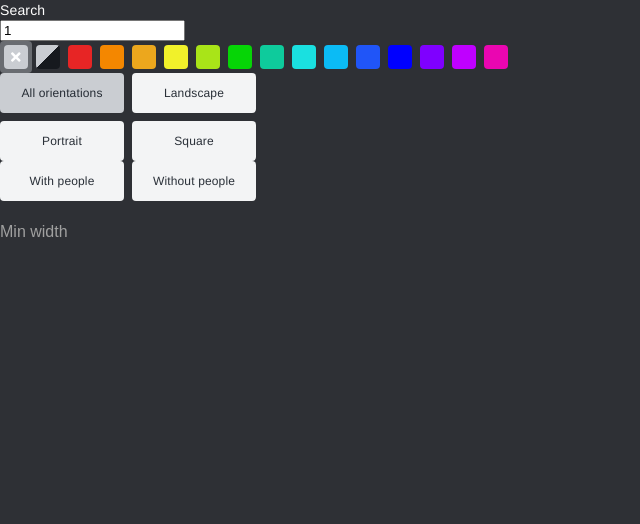
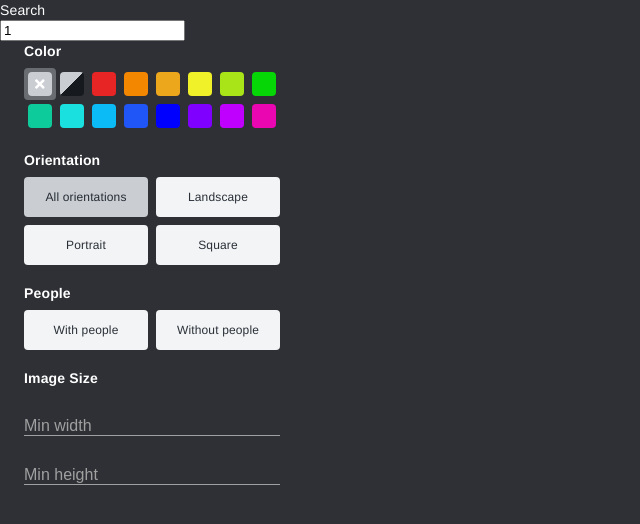
Before and after one commit to aar10n/ImageRepository, a React (Create React App) app in the folder client/: page /search/1 in a window 1280 px wide. Shown: the top 524 px of the page, without its empty margins (0-640 px from the left). Built offline with nearby package versions, Linux system fonts and the light colour scheme.

Commit message:
Organized filters in FilterPanel component & fixed re-render bug

```diff
--- a/client/src/views/Search/ColorFilter.tsx
+++ b/client/src/views/Search/ColorFilter.tsx
@@ -2,8 +2,9 @@ import { createStyles, makeStyles } from '@material-ui/core/styles';
 import { useHistory } from 'react-router-dom';
 import classNames from 'classnames';
 import { FontAwesomeIcon } from '@fortawesome/react-fontawesome';
-import SearchService from 'core/SearchService';
+import { ChangeType } from 'views/Search/FilterPanel';
 import { tuple } from 'core/types';
+import { memo } from 'react';
 
 interface ColorOption {
   id: string;
@@ -16,6 +17,7 @@ interface Props {
   param: string;
   selected: string;
   colors: ColorOption[];
+  onChange: (type: ChangeType, param: string, value: string) => void;
 }
 
 const colorStyle = ({ value, background }: ColorOption) => ({
@@ -78,27 +80,15 @@ const useStyles = makeStyles(() =>
   })
 );
 
-export const ColorFilter = (props: Props) => {
-  const history = useHistory();
+export const ColorFilter = memo((props: Props) => {
   const classes = useStyles(props.colors ?? []);
-  const { param, colors, selected } = props;
+  const { param, colors, selected, onChange } = props;
 
   const handleSelect = (id: string) => {
     if (id === selected) return;
 
-    const {
-      location: { pathname, search },
-    } = history;
-    const url = pathname + search;
-
-    let updated: string;
-    if (id === 'default') {
-      updated = SearchService.removeParam(url, param);
-    } else {
-      updated = SearchService.updateParam(url, param, id);
-    }
-
-    history.replace(updated);
+    const type: ChangeType = id === 'default' ? 'remove' : 'update';
+    onChange(type, param, id);
   };
 
   return (
@@ -120,4 +110,4 @@ export const ColorFilter = (props: Props) => {
       ))}
     </div>
   );
-};
+});
--- a/client/src/views/Search/FilterPanel.tsx
+++ b/client/src/views/Search/FilterPanel.tsx
@@ -1,18 +1,164 @@
-import { useEffect, useState, useRef } from 'react';
+import { useCallback } from 'react';
 import { createStyles, makeStyles } from '@material-ui/core/styles';
-import { SearchOptions } from 'core/SearchService';
+import SearchService, { SearchOptions } from 'core/SearchService';
 import { useHistory } from 'react-router-dom';
+import { faFilter } from '@fortawesome/free-solid-svg-icons';
+import { library } from '@fortawesome/fontawesome-svg-core';
 
+import { ColorFilter } from 'views/Search/ColorFilter';
+import { OptionsFilter } from 'views/Search/OptionsFilter';
+import { NumberFilter } from 'views/Search/NumberFilter';
+
+export type ChangeType = 'update' | 'remove';
 interface Props {
   options: SearchOptions;
 }
 
-const useStyles = makeStyles(() => {});
+interface FilterProps {
+  name: string;
+  children: React.ReactNode;
+}
+
+library.add(faFilter);
+
+const orientations = [
+  { id: 'default', value: 'All orientations' },
+  { id: 'landscape', value: 'Landscape' },
+  { id: 'portrait', value: 'Portrait' },
+  { id: 'square', value: 'Square' },
+];
+
+const colors = [
+  {
+    id: 'default',
+    value: '#CACDD2',
+    icon: 'times',
+  },
+  {
+    id: 'grayscale',
+    value:
+      'linear-gradient(135deg, rgb(202, 205, 210) 0%,' +
+      'rgb(202, 205, 210) 49%, rgb(22, 25, 30) 50%,' +
+      'rgb(22, 25, 30) 100%)',
+    background: '#CACDD2',
+  },
+  { id: 'red', value: '#E72525' },
+  { id: 'orange', value: '#F48700' },
+  { id: 'amber', value: '#ECA71D' },
+  { id: 'yellow', value: '#F1F12A' },
+  { id: 'lime', value: '#A9E418' },
+  { id: 'green', value: '#06D506' },
+  { id: 'teal', value: '#0ECB9C' },
+  { id: 'turquoise', value: '#1AE0E0' },
+  { id: 'aqua', value: '#0BBBF5' },
+  { id: 'azure', value: '#2055F8' },
+  { id: 'blue', value: '#0000FF' },
+  { id: 'purple', value: '#7F00FF' },
+  { id: 'orchid', value: '#BF00FF' },
+  { id: 'magenta', value: '#EA06B1' },
+];
+
+const people = [
+  { id: 'true', value: 'With people' },
+  { id: 'false', value: 'Without people' },
+];
+
+const useStyles = makeStyles(() =>
+  createStyles({
+    container: {
+      width: '280px',
+      display: 'flex',
+      flexDirection: 'column',
+    },
+    filter: {
+      marginLeft: '24px',
+      marginBottom: '18px',
+    },
+    filterLabel: {
+      fontWeight: 'bold',
+      marginBottom: '7px',
+    },
+  })
+);
+
+const Filter = (props: FilterProps) => {
+  const { name, children } = props;
+  const classes = useStyles();
+  return (
+    <div className={classes.filter}>
+      <div className={classes.filterLabel}>{name}</div>
+      {children}
+    </div>
+  );
+};
 
 export const FilterPanel = (props: Props) => {
   const history = useHistory();
   const classes = useStyles();
   const { options } = props;
 
-  return <div></div>;
+  const handleChange = useCallback(
+    (type: ChangeType, param: string, value: any) => {
+      const { pathname, search } = history.location;
+      const url = pathname + search;
+
+      let updated: string;
+      if (type === 'remove') {
+        updated = SearchService.removeParam(url, param);
+      } else {
+        updated = SearchService.updateParam(url, param, value);
+      }
+
+      history.replace(updated);
+    },
+    [history]
+  );
+
+  return (
+    <div className={classes.container}>
+      <Filter name="Color">
+        <ColorFilter
+          param="color"
+          colors={colors}
+          selected={options.color ?? 'default'}
+          onChange={handleChange}
+        />
+      </Filter>
+      <Filter name="Orientation">
+        <OptionsFilter
+          param="orientation"
+          numPerRow={2}
+          options={orientations}
+          selected={options.orientation ?? 'default'}
+          onChange={handleChange}
+        />
+      </Filter>
+      <Filter name="People">
+        <OptionsFilter
+          param="people"
+          toggle
+          numPerRow={2}
+          options={people}
+          selected={String(options.people ?? '')}
+          onChange={handleChange}
+        />
+      </Filter>
+      <Filter name="Image Size">
+        <NumberFilter
+          param="min_width"
+          selected={options.min_width ?? 0}
+          label="Min width"
+          min={1}
+          onChange={handleChange}
+        />
+        <NumberFilter
+          param="min_height"
+          selected={options.min_height ?? 0}
+          label="Min height"
+          min={1}
+          onChange={handleChange}
+        />
+      </Filter>
+    </div>
+  );
 };
--- a/client/src/views/Search/NumberFilter.tsx
+++ b/client/src/views/Search/NumberFilter.tsx
@@ -1,7 +1,7 @@
-import { useState } from 'react';
+import { ChangeEvent, memo, useState } from 'react';
 import { createStyles, makeStyles } from '@material-ui/core/styles';
-import { useHistory } from 'react-router-dom';
-import SearchService from 'core/SearchService';
+import classNames from 'classnames';
+import { ChangeType } from 'views/Search/FilterPanel';
 
 interface Props {
   param: string;
@@ -9,6 +9,7 @@ interface Props {
   label: string;
   min?: number;
   max?: number;
+  onChange: (type: ChangeType, param: string, value: number) => void;
 }
 
 const useStyles = makeStyles(() =>
@@ -19,14 +20,17 @@ const useStyles = makeStyles(() =>
       flexDirection: 'column',
     },
     inputContainer: {
-      width: '20%',
-      paddingBottom: '24px',
+      paddingBottom: '8px',
       paddingTop: '4px',
-      minHeight: '65px',
     },
     label: {
       width: '100%',
       fontSize: '12px',
+      fontWeight: 'lighter',
+      color: '#2196f3',
+    },
+    labelNonempty: {
+      color: 'white',
     },
     input: {
       width: '100%',
@@ -36,6 +40,7 @@ const useStyles = makeStyles(() =>
       padding: '0px',
       fontSize: '16px',
       backgroundColor: '#2e3035',
+      borderBottom: '1px solid rgb(160,160,160)',
 
       '&::placeholder': {
         color: 'rgb(160,160,160)',
@@ -44,33 +49,29 @@ const useStyles = makeStyles(() =>
   })
 );
 
-export const NumberFilter = (props: Props) => {
-  const { param, selected, label, min, max } = props;
+export const NumberFilter = memo((props: Props) => {
+  const { param, selected, label, min, max, onChange } = props;
   const [number, setNumber] = useState(selected);
   const [focused, setFocused] = useState(false);
-  const history = useHistory();
   const classes = useStyles();
 
-  const handleSelect = (val: number) => {
-    setNumber(val);
-    const {
-      location: { pathname, search },
-    } = history;
-    const url = pathname + search;
+  const handleSelect = (event: ChangeEvent<HTMLInputElement>) => {
+    const value = Number(event.target.value);
+    setNumber(value);
 
-    let updated: string;
-    if (val === 0) {
-      updated = SearchService.removeParam(url, param);
-    } else {
-      updated = SearchService.updateParam(url, param, val);
-    }
-
-    history.replace(updated);
+    const type: ChangeType = value === 0 ? 'remove' : 'update';
+    onChange(type, param, value);
   };
 
   return (
     <div className={classes.container}>
-      <label className={classes.label} htmlFor={label}>
+      <label
+        className={classNames(
+          classes.label,
+          number === 0 ? '' : classes.labelNonempty
+        )}
+        htmlFor={label}
+      >
         {focused || number ? label : <div style={{ height: '17px' }} />}
       </label>
       <div className={classes.inputContainer}>
@@ -82,11 +83,11 @@ export const NumberFilter = (props: Props) => {
           min={min ?? ''}
           max={max ?? ''}
           value={number || ''}
-          onChange={event => handleSelect(Number(event.target.value))}
+          onChange={event => handleSelect(event)}
           onFocus={() => setFocused(true)}
           onBlur={() => setFocused(false)}
         />
       </div>
     </div>
   );
-};
+});
--- a/client/src/views/Search/OptionsFilter.tsx
+++ b/client/src/views/Search/OptionsFilter.tsx
@@ -1,8 +1,8 @@
 import { createStyles, makeStyles } from '@material-ui/core/styles';
-import { useHistory } from 'react-router-dom';
 import classNames from 'classnames';
+import { memo } from 'react';
 
-import SearchService from 'core/SearchService';
+import { ChangeType } from 'views/Search/FilterPanel';
 
 interface FilterOption {
   id: string;
@@ -15,12 +15,12 @@ interface Props {
   numPerRow: number;
   selected: string;
   toggle?: boolean;
+  onChange: (type: ChangeType, param: string, value: string) => void;
 }
 
 const useStyles = makeStyles(() =>
   createStyles({
     container: {
-      width: '20%',
       display: 'grid',
       gap: '8px',
       gridTemplateColumns: (props: Props) => `repeat(${props.numPerRow}, 1fr)`,
@@ -46,30 +46,16 @@ const useStyles = makeStyles(() =>
   })
 );
 
-export const OptionsFilter = (props: Props) => {
-  const history = useHistory();
-  const { param, options, selected, toggle } = props;
+export const OptionsFilter = memo((props: Props) => {
+  const { param, options, selected, toggle, onChange } = props;
   const classes = useStyles(props);
 
   const handleSelect = (id: string) => {
-    console.log(toggle);
-    if (id === selected && !toggle) {
-      return;
-    }
+    if (id === selected && !toggle) return;
 
-    const {
-      location: { pathname, search },
-    } = history;
-    const url = pathname + search;
-
-    let updated: string;
-    if (id === 'default' || (id === selected && toggle)) {
-      updated = SearchService.removeParam(url, param);
-    } else {
-      updated = SearchService.updateParam(url, param, id);
-    }
-
-    history.replace(updated);
+    const type: ChangeType =
+      id === 'default' || (id === selected && toggle) ? 'remove' : 'update';
+    onChange(type, param, id);
   };
 
   return (
@@ -88,4 +74,4 @@ export const OptionsFilter = (props: Props) => {
       ))}
     </div>
   );
-};
+});
--- a/client/src/views/Search/index.tsx
+++ b/client/src/views/Search/index.tsx
@@ -1,16 +1,29 @@
-import { ChangeEvent, KeyboardEvent, useMemo, useState } from 'react';
+import {
+  ChangeEvent,
+  KeyboardEvent,
+  useCallback,
+  useMemo,
+  useState,
+} from 'react';
 import { createStyles, makeStyles } from '@material-ui/core/styles';
 import { useHistory, useLocation, useParams } from 'react-router-dom';
 import SearchService, { SearchOptions } from 'core/SearchService';
 import { ColorFilter } from 'views/Search/ColorFilter';
 import { OptionsFilter } from 'views/Search/OptionsFilter';
 import { NumberFilter } from 'views/Search/NumberFilter';
+import { FilterPanel } from './FilterPanel';
 
 interface Params {
   query: string | undefined;
 }
 
-const useStyles = makeStyles(() => createStyles({}));
+const useStyles = makeStyles(() =>
+  createStyles({
+    container: {
+      width: '20%',
+    },
+  })
+);
 
 const useQuery = (query: string): SearchOptions =>
   useMemo(() => SearchService.validateOptions(query), [query]);
@@ -62,7 +75,7 @@ export const Search = () => {
   const params = useParams<Params>();
   const options = useQuery(history.location.search);
   const [search, setSearch] = useState(params.query ?? '');
-  const styles = useStyles();
+  const classes = useStyles();
 
   const handleKeypress = (event: KeyboardEvent<HTMLInputElement>) => {
     const { key } = event;
@@ -72,7 +85,7 @@ export const Search = () => {
   };
 
   return (
-    <div>
+    <div className={classes.container}>
       Search
       <div>
         <input
@@ -81,30 +94,7 @@ export const Search = () => {
           value={search}
         ></input>
       </div>
-      <ColorFilter
-        param="color"
-        colors={colors}
-        selected={options.color ?? 'default'}
-      />
-      <OptionsFilter
-        param="orientation"
-        numPerRow={2}
-        options={orientations}
-        selected={options.orientation ?? 'default'}
-      />
-      <OptionsFilter
-        param="people"
-        numPerRow={2}
-        options={people}
-        selected={String(options.people ?? '')}
-        toggle
-      />
-      <NumberFilter
-        param="min_width"
-        selected={options.min_width ?? 0}
-        label="Min width"
-        min={1}
-      />
+      <FilterPanel options={options} />
     </div>
   );
 };
```
